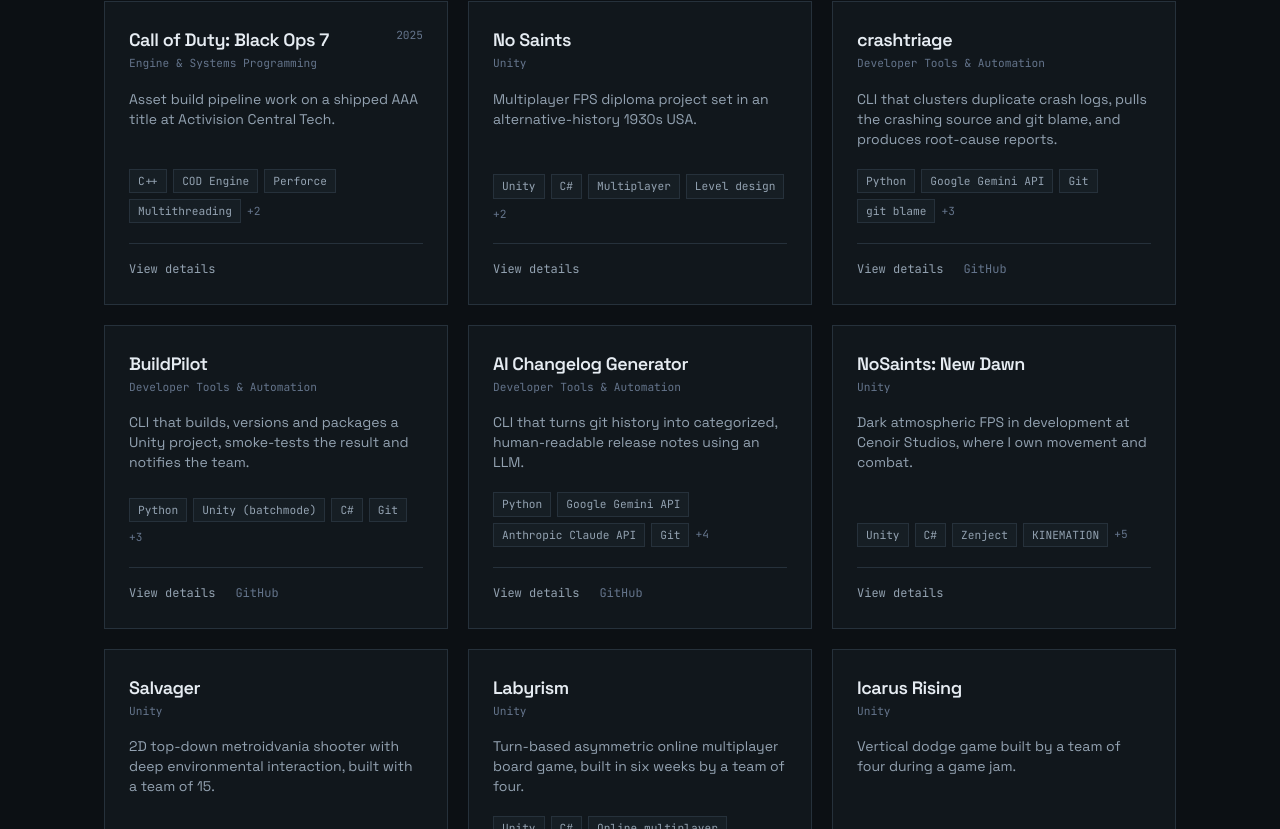
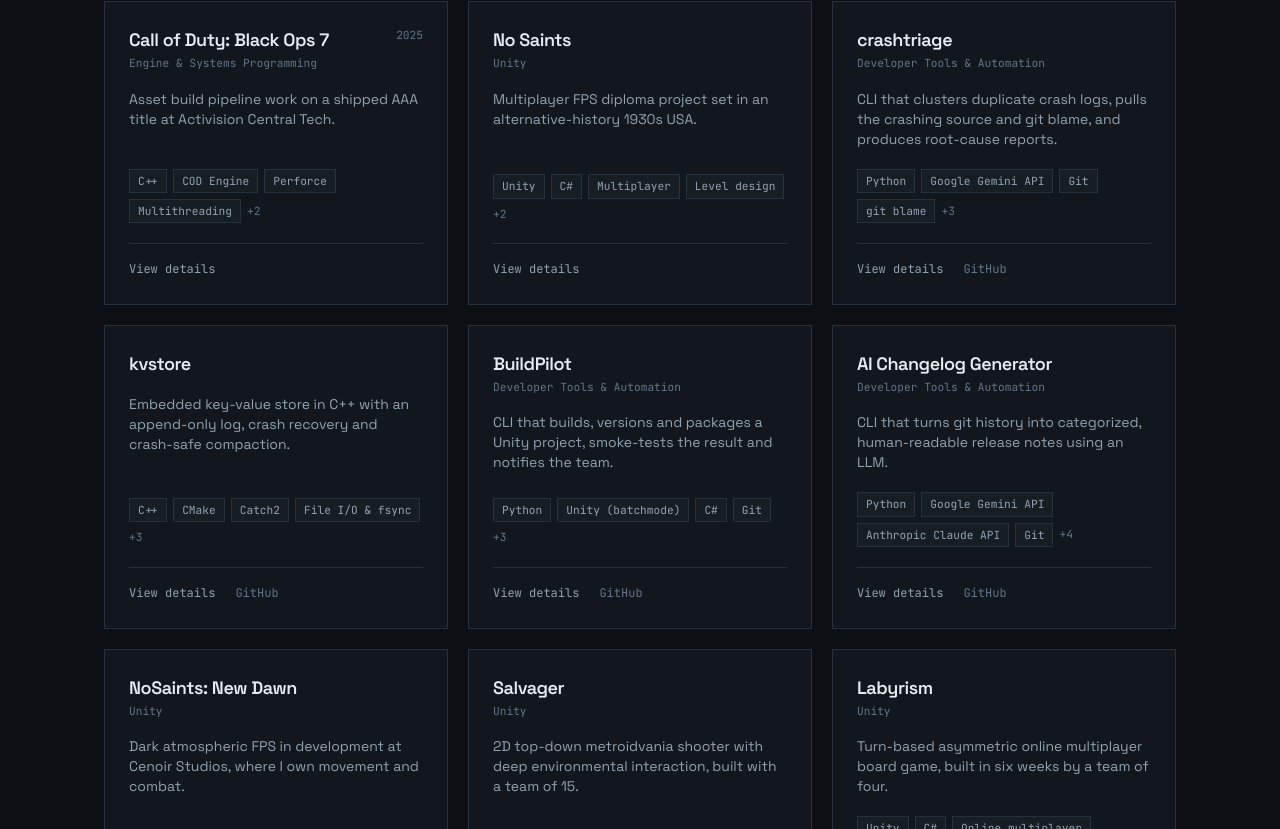
Before and after one commit to BatSasha52/BatSasha52.github.io, a React (Vite) app: page /projects in a window 1280 px wide. Shown: the part 532-1361 px from the top of the page. Built offline with nearby package versions, Linux system fonts and the light colour scheme.

Commit message:
kvstore SE added

```diff
--- a/src/data/projects.ts
+++ b/src/data/projects.ts
@@ -117,6 +117,36 @@ export const projects: Project[] = [
     links: [
       { label: "GitHub", url: "https://github.com/BatSasha52/crashtriage" },
     ],
+  },
+  {
+    slug: "kvstore",
+    name: "kvstore",
+    category: "software",
+    summary:
+      "Embedded key-value store in C++ with an append-only log, crash recovery and crash-safe compaction.",
+    description: [
+      "A small database engine in the style of Bitcask: every write is appended to a log on disk, an in-memory index maps each key to its file and offset, and the index is rebuilt by replaying the log on startup. The same core idea sits underneath the write-ahead logs in Postgres and SQLite and the storage layer in LevelDB and RocksDB.",
+      "Built as a deliberate break from game work, to show core engineering fundamentals on their own: a checksummed on-disk format, recovery that survives a process being killed mid-write, compaction that cannot lose data if interrupted, and a concurrency model that lets reads run in parallel with an exclusive writer. Developed on Linux and brought to a clean pass on Windows, which surfaced real platform differences in file sharing and line endings.",
+    ],
+    role: "Solo developer",
+    highlights: [
+      "Checksummed, self-delimiting on-disk record format with tombstone deletes",
+      "Crash recovery by log replay, stopping cleanly at torn or corrupt records",
+      "Compaction that stays safe at every crash point, verified by test",
+      "Reader-writer locking with per-thread file handles for parallel reads",
+      "Ordered prefix and range scans, a REPL, and a TCP server",
+      "35 Catch2 test cases passing on Linux (GCC) and Windows (MSVC)",
+    ],
+    tech: [
+      "C++",
+      "CMake",
+      "Catch2",
+      "File I/O & fsync",
+      "Concurrency",
+      "TCP sockets",
+      "Cross-platform",
+    ],
+    links: [{ label: "GitHub", url: "https://github.com/BatSasha52/kvstore" }],
   },
   {
     slug: "buildpilot",
--- a/src/data/types.ts
+++ b/src/data/types.ts
@@ -1,6 +1,7 @@
 export type CategoryId =
   | "tools"
   | "engine"
+  | "software"
   | "unity"
   | "unreal";
 
```
